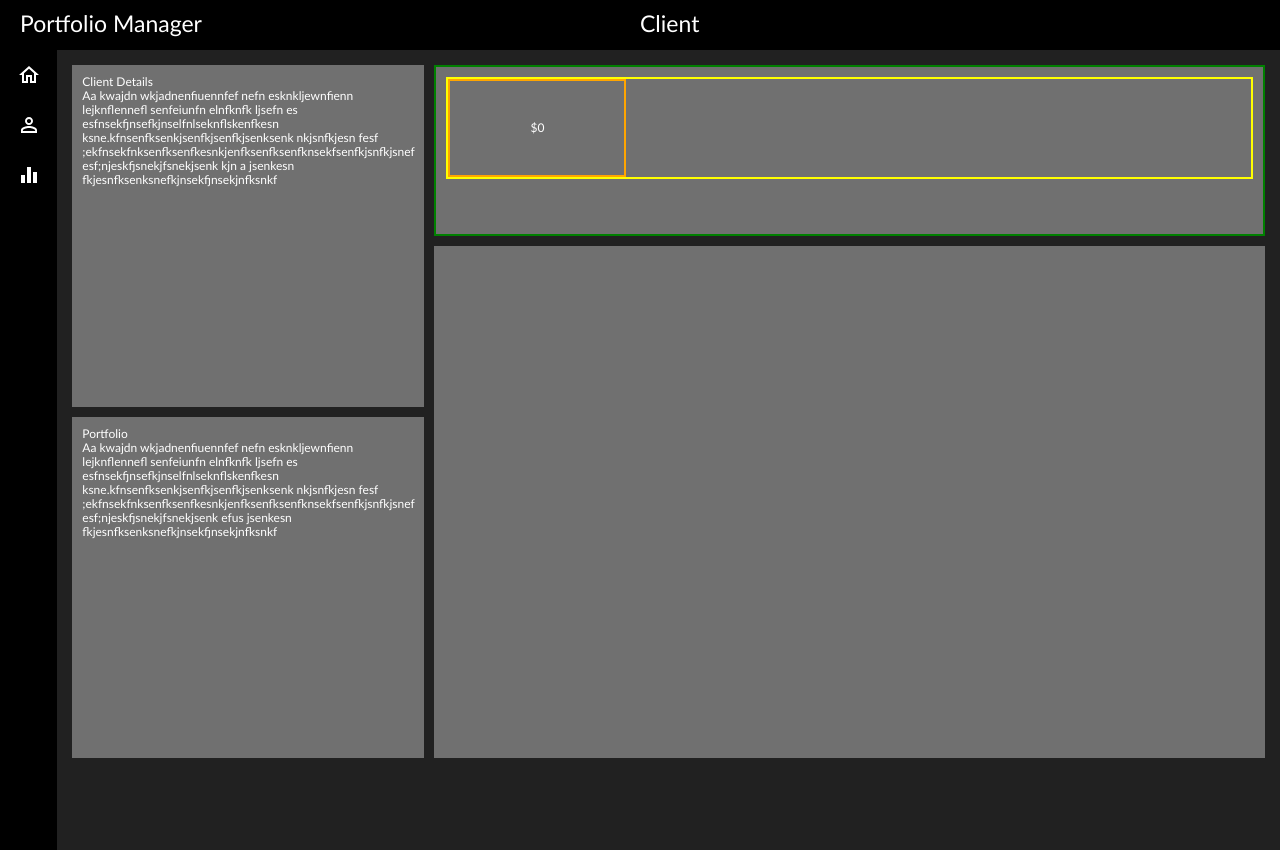
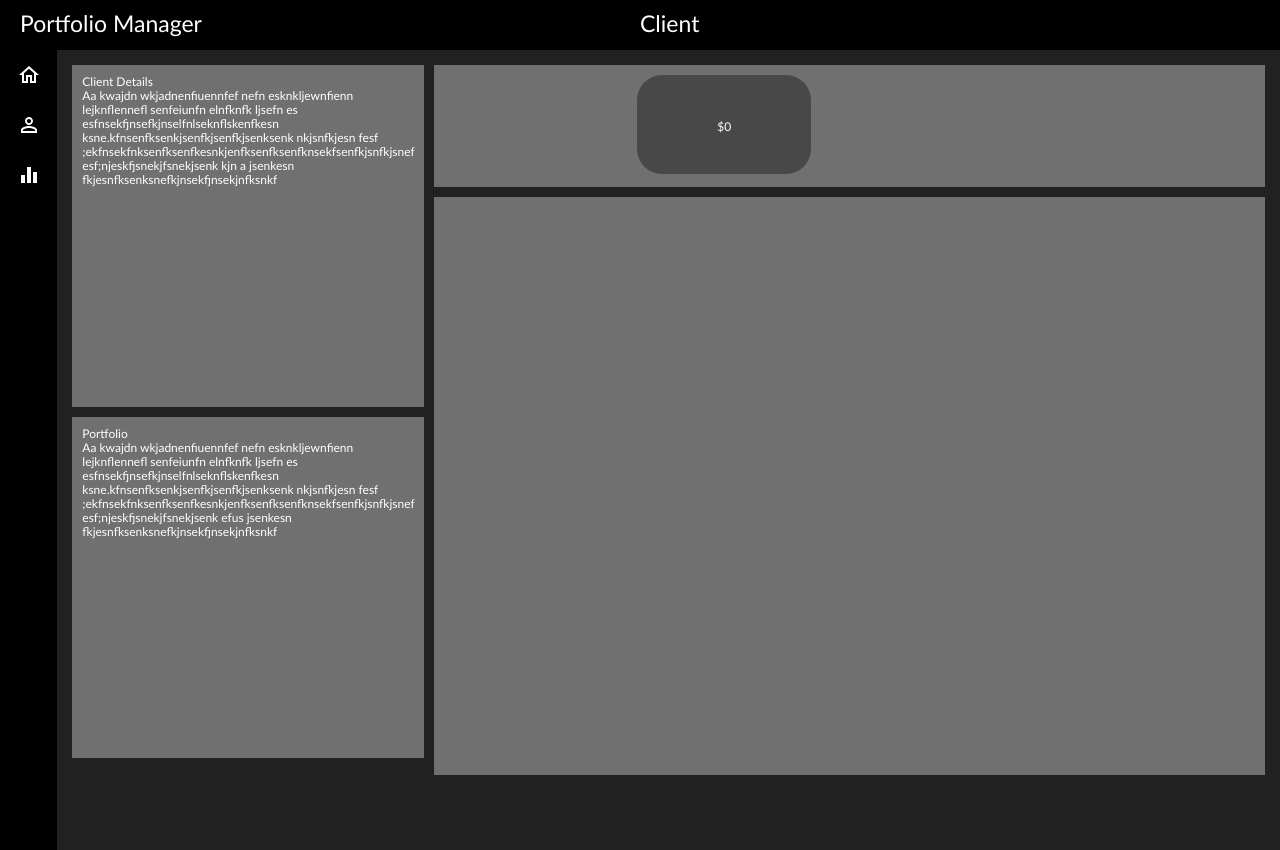
Before and after one commit to aland1298/PortfolioManager, a React app: page /client in a window 1280 px wide. Built offline with nearby package versions, Linux system fonts and the light colour scheme.

Commit message:
Added a little scroll element for stock preview...

```diff
--- a/src/sass/client.scss
+++ b/src/sass/client.scss
@@ -33,23 +33,49 @@
     display: flex;
     flex-direction: column;
     gap: 10px;
-    height: 90%;
 
     #stockSummary-container {
       background-color: var(--primary-light-color);
-      height: 25%;
       padding: 10px;
-      border: solid 2px green;
+      display: flex;
+      justify-content: center;
+
+      ::-webkit-scrollbar {
+        height: 12px;
+      }
+
+      ::-webkit-scrollbar-track {
+        background-color: var(--primary-faint-color);
+        border-radius: 15px;
+      }
+
+      ::-webkit-scrollbar-thumb {
+        background-color: white;
+        border-radius: 15px;
+
+        &:active {
+          background-color: whitesmoke;
+        }
+      }
 
       #stockSummary-element-container {
-        border: solid 2px yellow;
         display: flex;
         flex-direction: row;
+        overflow-x: scroll;
+        width: 425px;
 
         .stockSummary-element {
-          border: solid 2px orange;
           margin-right: 5px;
           padding: 40px 80px 40px 80px;
+          display: flex;
+          gap: 5px;
+          flex-direction: column;
+          align-items: center;
+          user-select: none;
+          background-color: var(--primary-faint-color);
+          margin-bottom: 3px;
+          border-radius: 25px;
+
         }
       }
     }
@@ -57,6 +83,7 @@
       background-color: var(--primary-light-color);
       height: 75%;
       padding: 10px;
+
     }
   }
 }
```
